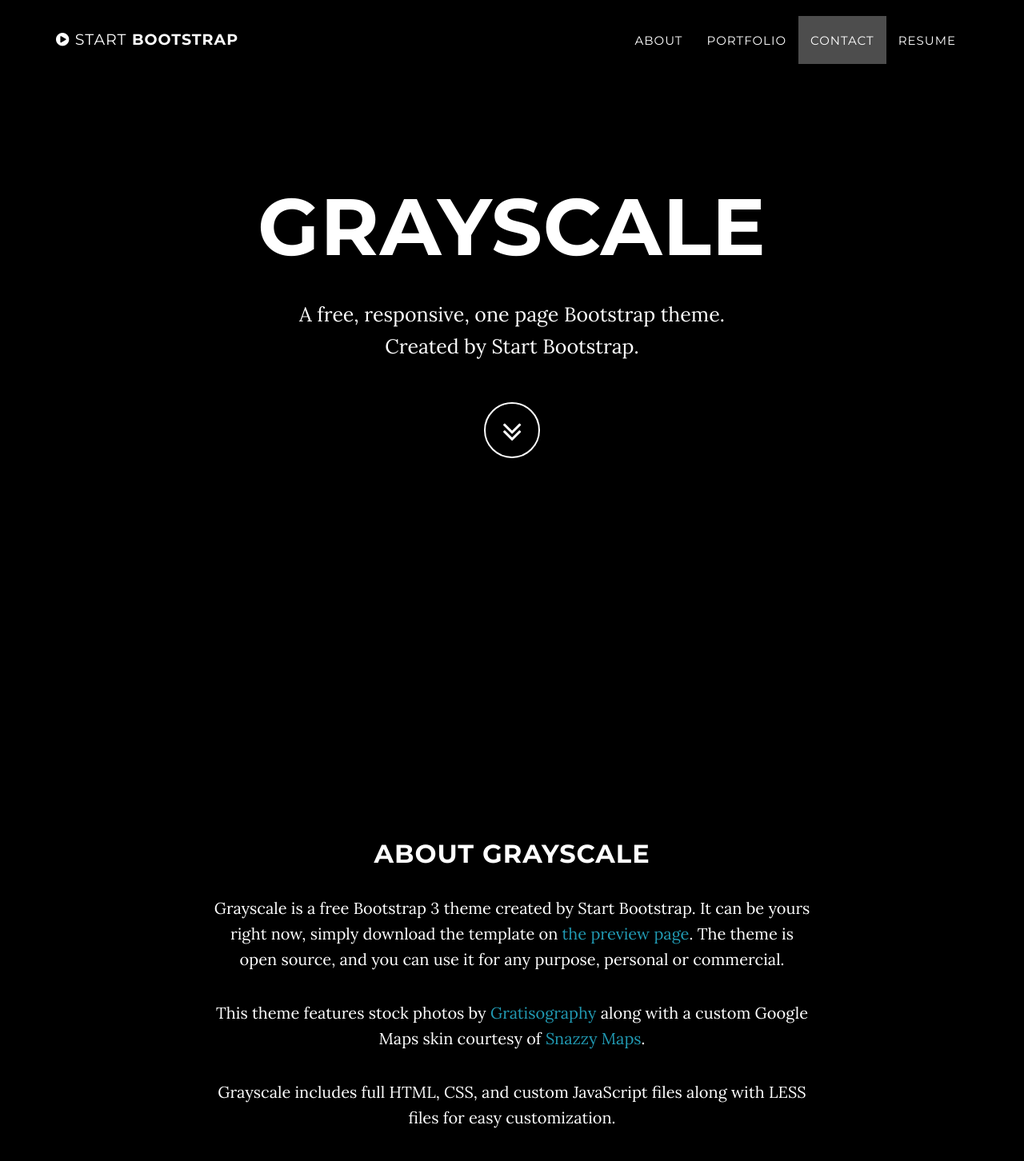
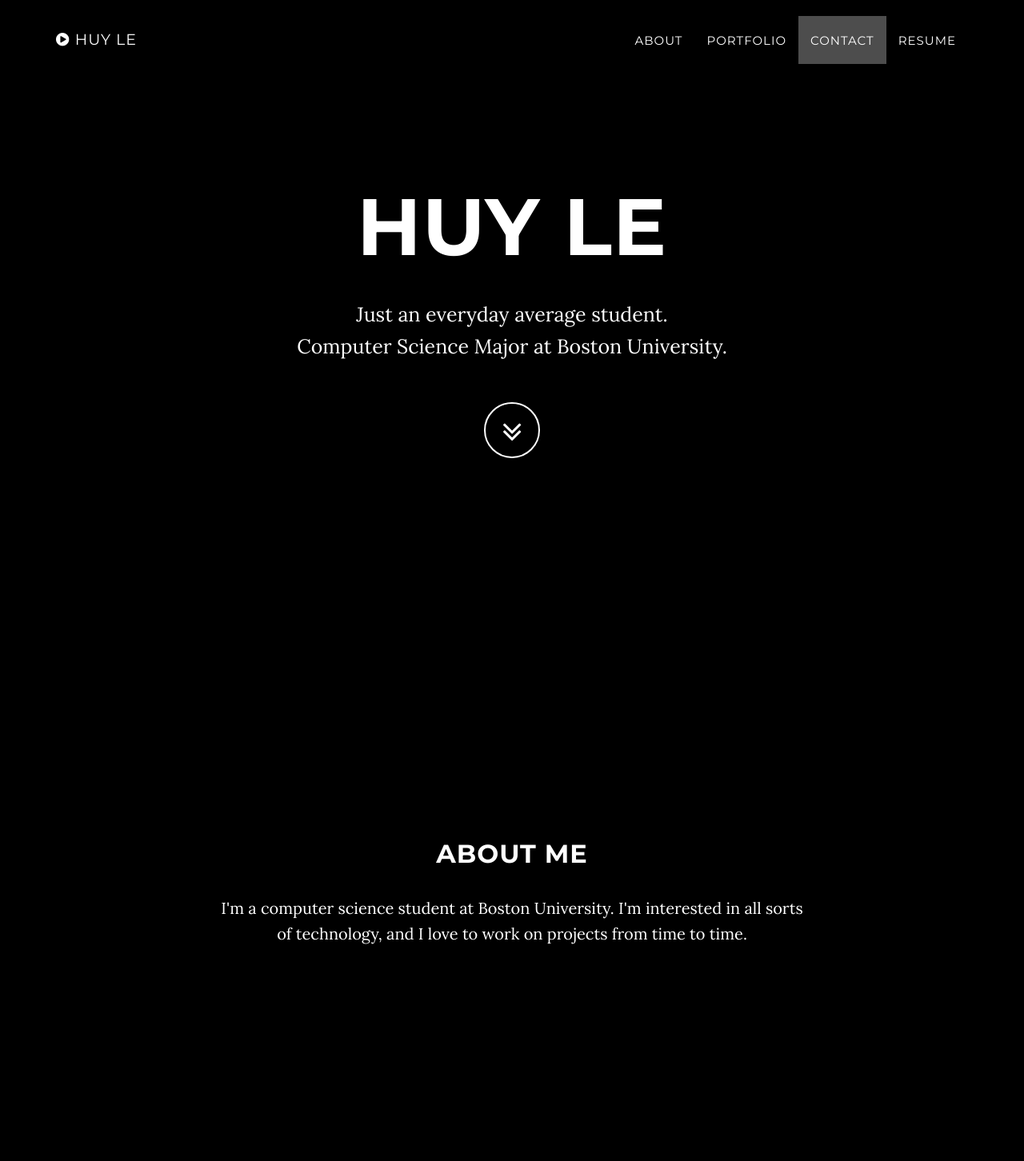
Before and after one commit to huyle333/huyle3, a plain HTML site: page index.html in a window 1280 px wide. Shown: the top 1452 px of the page at 80% size. Drawn offline with Linux system fonts and the light colour scheme; some packages are replaced by stand-ins of ours.

Commit message:
messing with the text and styling of grayscale theme

```diff
--- a/index.html
+++ b/index.html
@@ -1,15 +1,13 @@
 <!DOCTYPE html>
 <html lang="en">
-
 <head>
-
     <meta charset="utf-8">
     <meta http-equiv="X-UA-Compatible" content="IE=edge">
     <meta name="viewport" content="width=device-width, initial-scale=1">
-    <meta name="description" content="">
-    <meta name="author" content="">
+    <meta name="description" content="Web portfolio of Huy Le">
+    <meta name="author" content="Huy Le">
 
-    <title>Grayscale - Start Bootstrap Theme</title>
+    <title>Huy Le - A CS Student</title>
 
     <!-- Bootstrap Core CSS -->
     <link href="css/bootstrap.min.css" rel="stylesheet">
@@ -28,7 +26,6 @@
         <script src="https://oss.maxcdn.com/libs/html5shiv/3.7.0/html5shiv.js"></script>
         <script src="https://oss.maxcdn.com/libs/respond.js/1.4.2/respond.min.js"></script>
     <![endif]-->
-
 </head>
 
 <body id="page-top" data-spy="scroll" data-target=".navbar-fixed-top">
@@ -41,7 +38,7 @@
                     <i class="fa fa-bars"></i>
                 </button>
                 <a class="navbar-brand page-scroll" href="#page-top">
-                    <i class="fa fa-play-circle"></i>  <span class="light">Start</span> Bootstrap
+                    <i class="fa fa-play-circle"></i>  <span class="light">Huy Le</span>
                 </a>
             </div>
 
@@ -77,8 +74,8 @@
             <div class="container">
                 <div class="row">
                     <div class="col-md-8 col-md-offset-2">
-                        <h1 class="brand-heading">Grayscale</h1>
-                        <p class="intro-text">A free, responsive, one page Bootstrap theme.<br>Created by Start Bootstrap.</p>
+                        <h1 class="brand-heading">Huy Le</h1>
+                        <p class="intro-text">Just an everyday average student.<br>Computer Science Major at Boston University.</p>
                         <a href="#about" class="btn btn-circle page-scroll">
                             <i class="fa fa-angle-double-down animated"></i>
                         </a>
@@ -92,10 +89,8 @@
     <section id="about" class="container content-section text-center">
         <div class="row">
             <div class="col-lg-8 col-lg-offset-2">
-                <h2>About Grayscale</h2>
-                <p>Grayscale is a free Bootstrap 3 theme created by Start Bootstrap. It can be yours right now, simply download the template on <a href="http://startbootstrap.com/template-overviews/grayscale/">the preview page</a>. The theme is open source, and you can use it for any purpose, personal or commercial.</p>
-                <p>This theme features stock photos by <a href="http://gratisography.com/">Gratisography</a> along with a custom Google Maps skin courtesy of <a href="http://snazzymaps.com/">Snazzy Maps</a>.</p>
-                <p>Grayscale includes full HTML, CSS, and custom JavaScript files along with LESS files for easy customization.</p>
+                <h2>About me</h2>
+                <p>I'm a computer science student at Boston University. I'm interested in all sorts of technology, and I love to work on projects from time to time.</p>
             </div>
         </div>
     </section>
```
